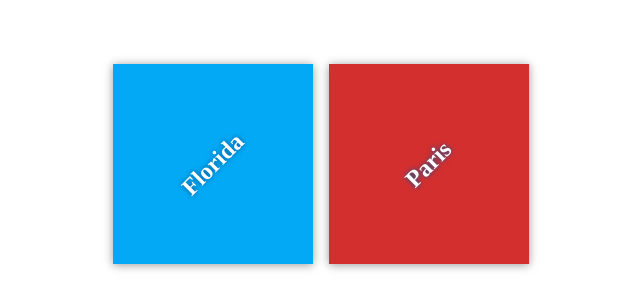
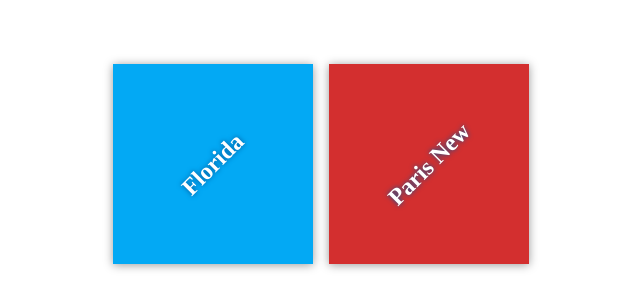
Before and after one commit to davidogunshola/travel, a plain HTML site: page index.html in a window 1280 px wide. Shown: the part 236-544 px from the top of the page, without its empty margins (319-959 px from the left). Drawn offline with Linux system fonts and the light colour scheme; files that its build step writes are made by us from their sources.

Commit message:
Update index.html

```diff
--- a/index.html
+++ b/index.html
@@ -15,7 +15,7 @@
             </div>
 
             <div class="destination" id="paris">
-                <h2>Paris</h2>
+                <h2>Paris New</h2>
             </div>
         </div>
     </div>
```
